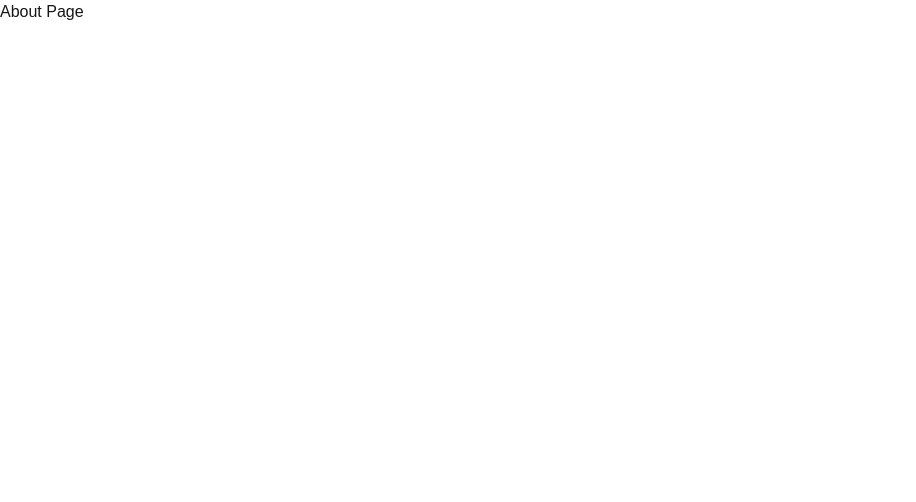
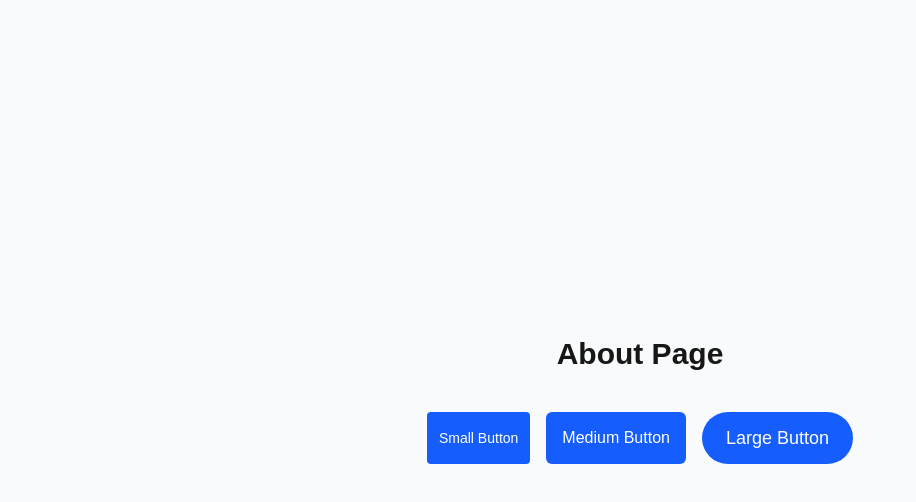
Before and after one commit to bestbrain06/alx-project-0x02-setup, a Next.js app in the folder alx-project-0x02/: page /about in a window 1280 px wide. Shown: the top 502 px of the page, without its empty margins (0-916 px from the left). Built offline with nearby package versions, Linux system fonts and the light colour scheme.

Commit message:
added button components

```diff
--- /dev/null
+++ b/alx-project-0x02/components/common/Button.tsx
@@ -0,0 +1,36 @@
+import React from "react";
+import { type ButtonProps } from "@/interfaces";
+
+const Button: React.FC<ButtonProps> = ({
+  title,
+  size = "medium",
+  shape = "rounded-md",
+  onClick,
+}) => {
+  const sizeClasses = {
+    small: "px-3 py-1 text-sm",
+    medium: "px-4 py-2 text-base",
+    large: "px-6 py-3 text-lg",
+  };
+
+  const shapeClasses = {
+    "rounded-sm": "rounded-sm",
+    "rounded-md": "rounded-md",
+    "rounded-full": "rounded-full",
+  };
+
+  return (
+    <button
+      onClick={onClick}
+      className={`
+        bg-blue-600 text-white font-medium
+        hover:bg-blue-700 transition
+        ${sizeClasses[size]} ${shapeClasses[shape]}
+      `}
+    >
+      {title}
+    </button>
+  );
+};
+
+export default Button;
--- a/alx-project-0x02/interfaces/index.ts
+++ b/alx-project-0x02/interfaces/index.ts
@@ -7,3 +7,10 @@
   title: string;
   content: string;
 }
+
+export interface ButtonProps {
+  title: string;
+  size?: "small" | "medium" | "large";
+  shape?: "rounded-sm" | "rounded-md" | "rounded-full";
+  onClick?: () => void;
+}
--- a/alx-project-0x02/pages/about.tsx
+++ b/alx-project-0x02/pages/about.tsx
@@ -1,5 +1,18 @@
-const About: React.FC = () => {
-  return <h1>About Page</h1>;
+import React from "react";
+import Button from "@/components/common/Button";
+
+const AboutPage = () => {
+  return (
+    <div className="min-h-screen flex flex-col items-center justify-center gap-6 bg-gray-50">
+      <h1 className="text-3xl font-bold mb-4">About Page</h1>
+
+      <div className="flex flex-wrap gap-4">
+        <Button title="Small Button" size="small" shape="rounded-sm" />
+        <Button title="Medium Button" size="medium" shape="rounded-md" />
+        <Button title="Large Button" size="large" shape="rounded-full" />
+      </div>
+    </div>
+  );
 };
 
-export default About;
+export default AboutPage;
```
